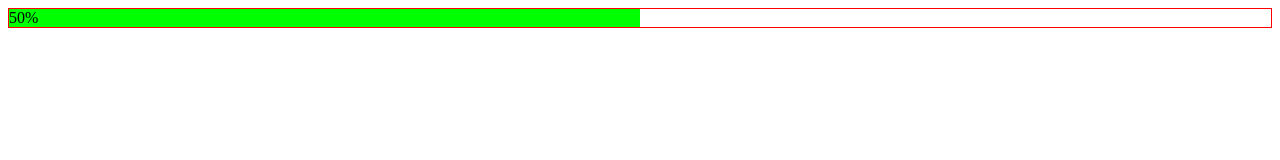
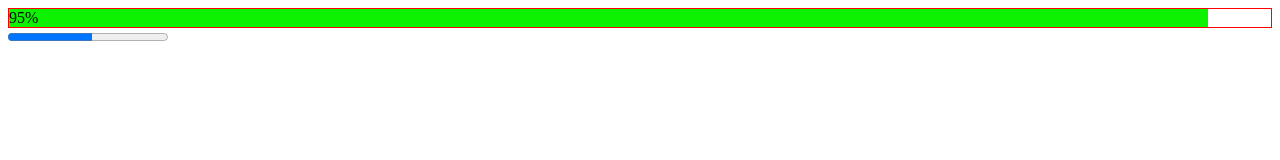
Before and after one commit to SimplonTlse02/revision-2016-10-19, a plain HTML site: page index.html in a window 1280 px wide. Drawn offline with nearby package versions, Linux system fonts and the light colour scheme.

Commit message:
Add html progress bar

```diff
--- a/index.html
+++ b/index.html
@@ -17,8 +17,12 @@
       <span id="percent">100%</span>
     </div>
   </div>
+  <div>
+    <progress id="progressHtml" value="180" max="180">XXX</progress>
+  </div>
 
 <script src="https://cdnjs.cloudflare.com/ajax/libs/jquery/3.1.1/jquery.min.js"></script>
 <script src="progressBar.js"></script>
+<!-- <script src="this.js"></script> -->
 </body>
 </html>
--- a/progressBar.js
+++ b/progressBar.js
@@ -3,7 +3,7 @@
   console.log("Start");
 
   var app = {
-    defaultTimeSeconds: 10,
+    defaultTimeSeconds: 100,
     tempsTotalSeconds: null,
 
     init: function(){
@@ -13,6 +13,7 @@
       setInterval(function(){
         this.tempsTotalSeconds --;
         console.log(this.tempsTotalSeconds);
+        $("#progressHtml").attr("value", this.tempsTotalSeconds);
         /*
           temps s |  5 = this.defaultTimeSeconds  |   this.tempsTotalSeconds
             %     |  100%                    |      ?????
@@ -24,7 +25,17 @@
         percentage = parseInt(percentage, 10);
         console.log(percentage);
         $("#progress").css("width", percentage+"%");
+
+
+        var rgbPercent = 'rgb('+ parseInt((100-percentage) * 255/100)+', ' + parseInt(percentage * 255/100)+', 0)';
+        console.log(rgbPercent);
+        $(".progress").css("background-color",rgbPercent);
         $("#percent").text(percentage+"%");
+
+
+        //
+
+
 
       }.bind(this), 1000);
     }
--- a/this.js
+++ b/this.js
@@ -24,6 +24,10 @@
       console.log(this);
       this.tempsTotalSeconds --;
       console.log("tempsTotalSeconds: ", this.tempsTotalSeconds);
+
+      if(this.tempsTotalSeconds <= 0){
+        $("#progressBar").append('<iframe width="560" height="315" src="https://www.youtube.com/embed/3qvlVaI4RwI" frameborder="0" allowfullscreen></iframe>');
+      }
     },
     show: function(){
       console.log("Show", this.tempsTotalSeconds);
```
